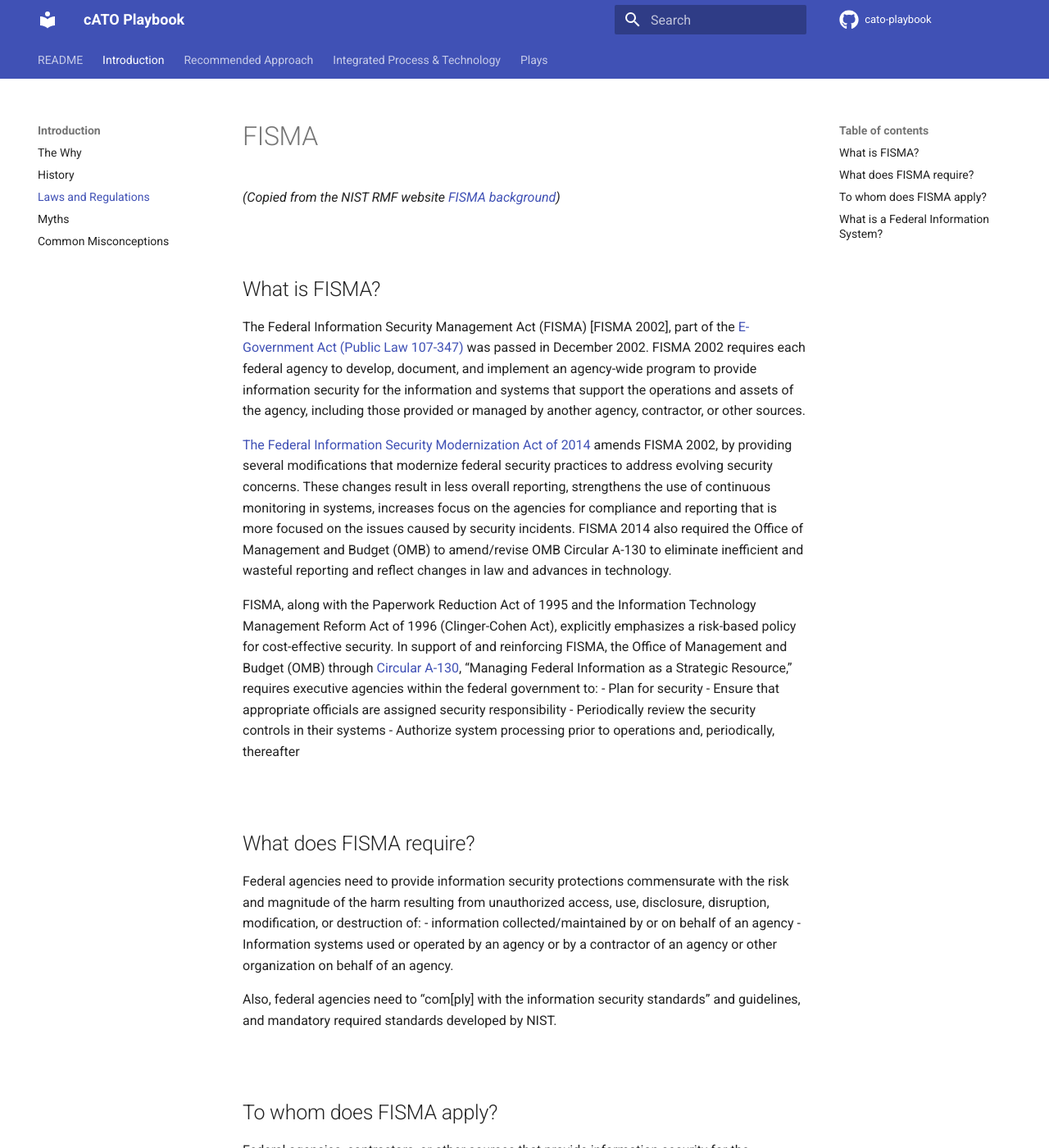
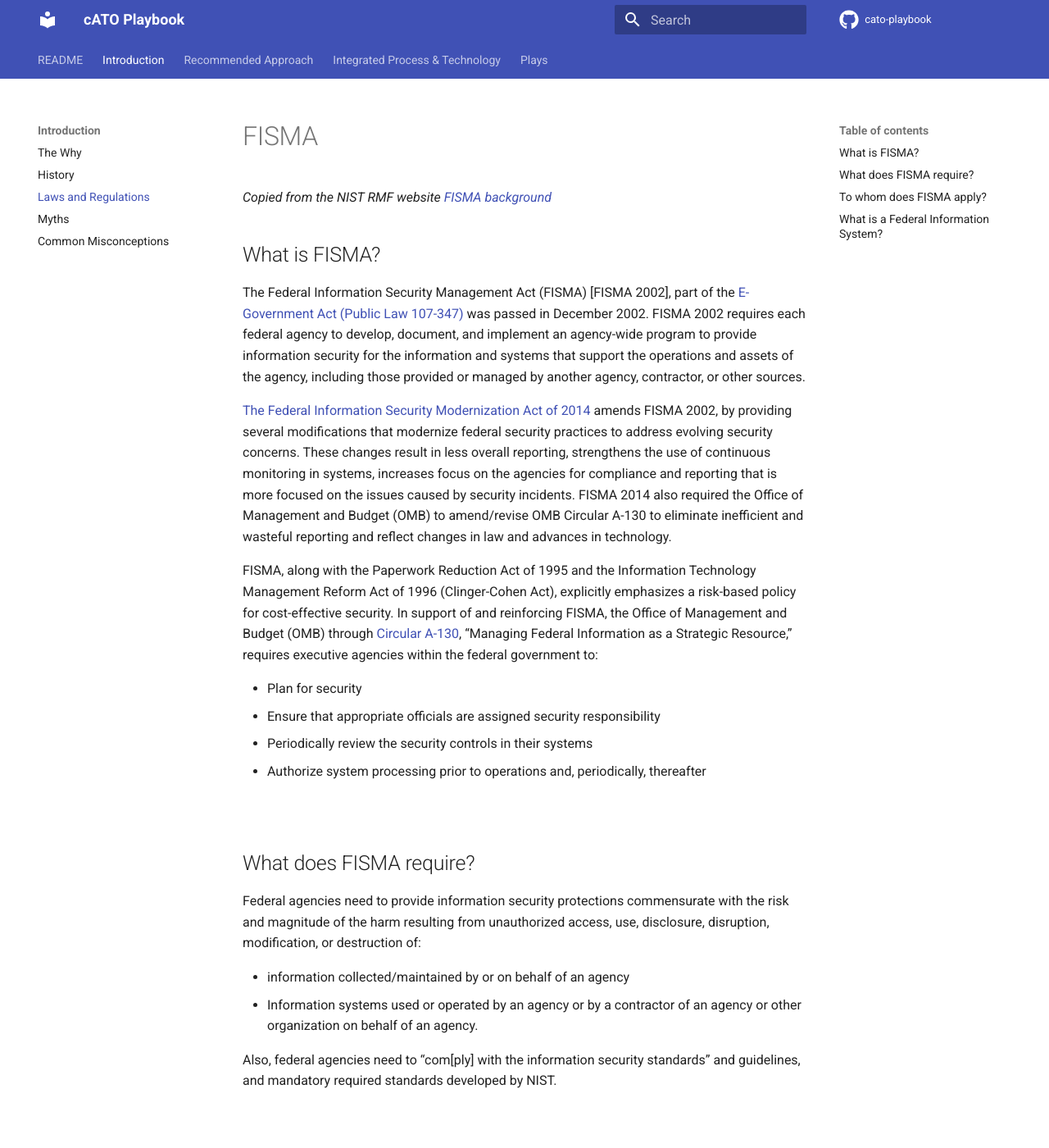
Before and after one commit to rise8-us/cato-playbook, an MkDocs documentation site: the page built from docs/laws.md, in a window 1280 px wide and 1400 px high. Shown: the whole window at 82% size. Built offline with MkDocs 1.6.1 and Material for MkDocs 9.7.7, drawn with Linux system fonts in a browser that asks for light colours; comment, search, counter and statistics services are not loaded; some of the changed text lies outside the part shown.

Commit message:
Update laws.md

```diff
--- a/docs/laws.md
+++ b/docs/laws.md
@@ -1,8 +1,6 @@
 # FISMA
 
-*(Copied from the NIST RMF website [FISMA background](https://csrc.nist.gov/Projects/risk-management/fisma-background))*
-
-<br/>
+*Copied from the NIST RMF website [FISMA background](https://csrc.nist.gov/Projects/risk-management/fisma-background)*
 
 ## What is FISMA?
 
@@ -11,6 +9,7 @@ The Federal Information Security Management Act (FISMA) [FISMA 2002], part of th
 [The Federal Information Security Modernization Act of 2014](https://www.congress.gov/113/plaws/publ283/PLAW-113publ283.pdf) amends FISMA 2002, by providing several modifications that modernize federal security practices to address evolving security concerns. These changes result in less overall reporting, strengthens the use of continuous monitoring in systems, increases focus on the agencies for compliance and reporting that is more focused on the issues caused by security incidents. FISMA 2014 also required the Office of Management and Budget (OMB) to amend/revise OMB Circular A-130 to eliminate inefficient and wasteful reporting and reflect changes in law and advances in technology.
 
 FISMA, along with the Paperwork Reduction Act of 1995 and the Information Technology Management Reform Act of 1996 (Clinger-Cohen Act), explicitly emphasizes a risk-based policy for cost-effective security.  In support of and reinforcing FISMA, the Office of Management and Budget (OMB) through [Circular A-130](https://www.whitehouse.gov/omb/information-for-agencies/circulars/), “Managing Federal Information as a Strategic Resource,” requires executive agencies within the federal government to:
+
 - Plan for security
 - Ensure that appropriate officials are assigned security responsibility
 - Periodically review the security controls in their systems
@@ -21,6 +20,7 @@ FISMA, along with the Paperwork Reduction Act of 1995 and the Information Techno
 ## What does FISMA require?
 
 Federal agencies need to provide information security protections commensurate with the risk and magnitude of the harm resulting from unauthorized access, use, disclosure, disruption, modification, or destruction of:
+
 - information collected/maintained by or on behalf of an agency
 - Information systems used or operated by an agency or by a contractor of an agency or other organization on behalf of an agency.
 
@@ -42,11 +42,12 @@ As defined in FISMA 2002, "[t]he term ‘Federal information system’ means an
 
 # NIST Risk Management Framework
 
-*(Copied from the NIST RMF website [FISMA background](https://csrc.nist.gov/Projects/risk-management/fisma-background))*
+*Copied from the NIST RMF website [FISMA background](https://csrc.nist.gov/Projects/risk-management/fisma-background)*
 
 The NIST Risk Management Framework (RMF), outlined in NIST Special Publication 800-37, provides a flexible, holistic, and repeatable 7-step process to manage security and privacy risk and links to a suite of NIST standards and guidelines to support implementation of risk management programs to meet the requirements of the Federal Information Security Modernization Act (FISMA).
 
 **The risk-based approach of the NIST RMF helps an organization:**
+
 1. **Prepare** for risk management through essential activities critical to design and implementation of a risk management program.
 2. **Categorize** systems and information based on an impact analysis.
 3. **Select** a set of the NIST SP 800-53 controls to protect the system based on risk assessments.
```
